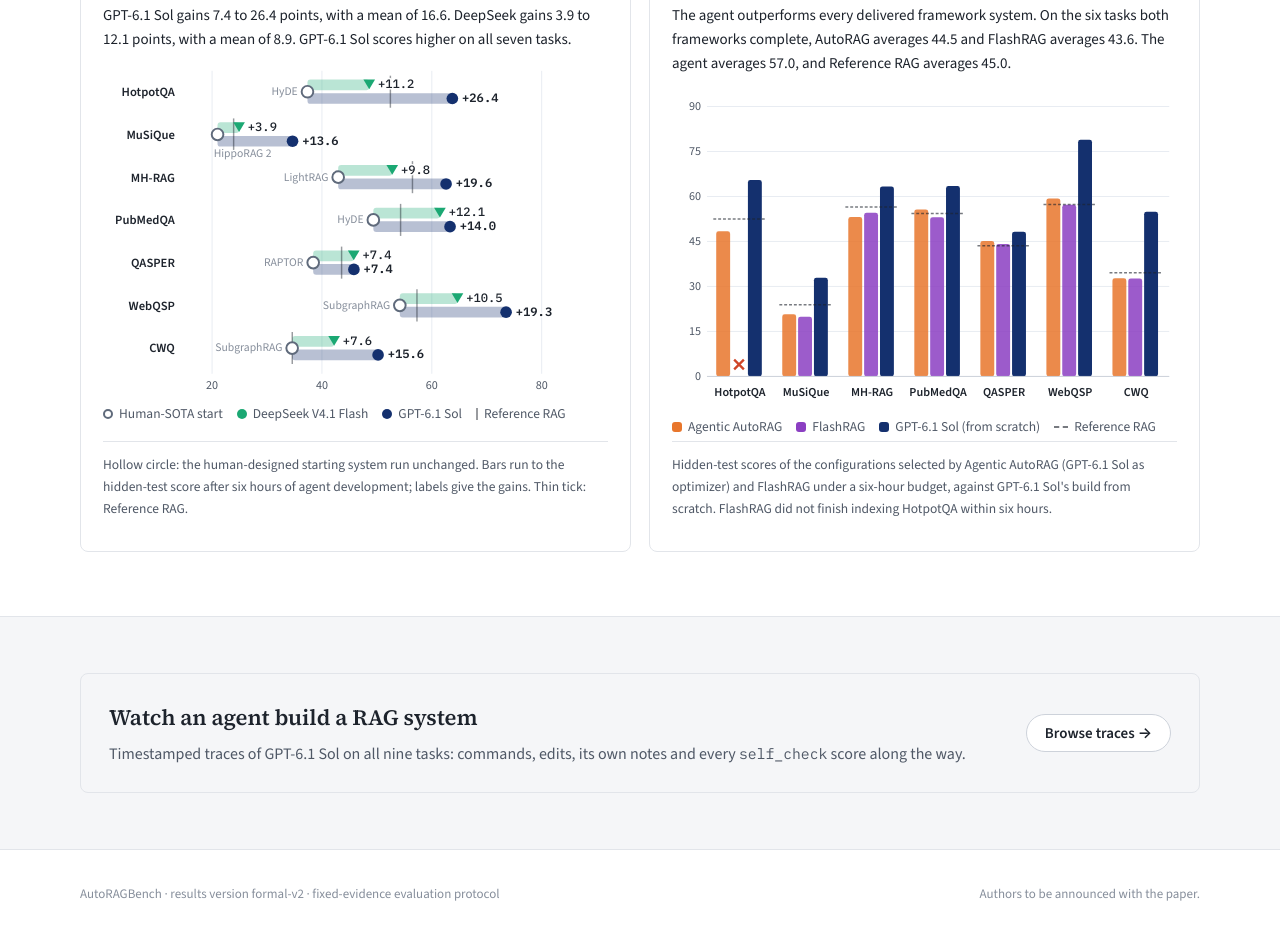
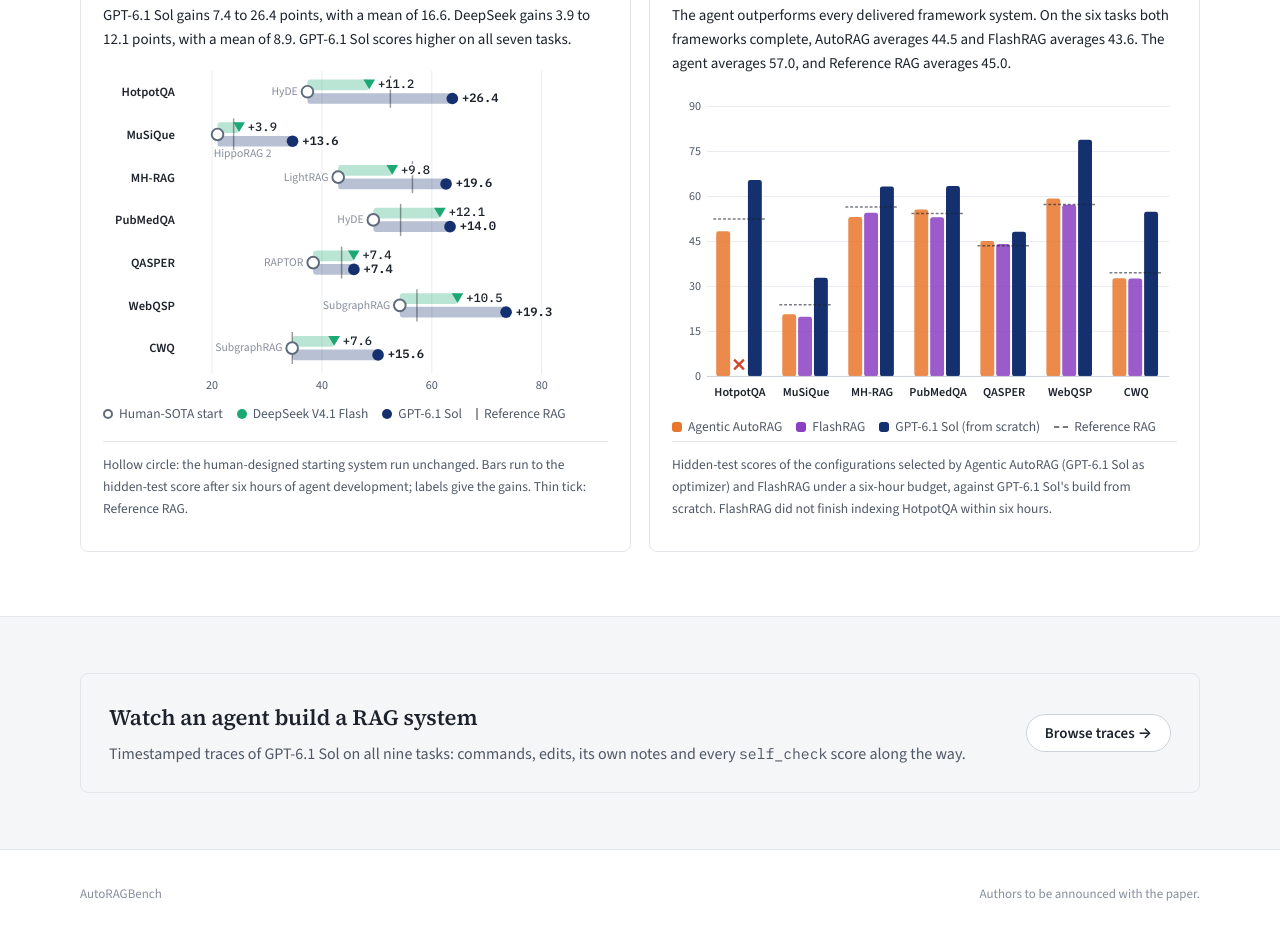
Before and after one commit to ZhanGHanG9991/AutoRAGBench_Website, a plain HTML site: page index.html in a window 1280 px wide. Shown: the part 8999-9938 px from the top of the page. Drawn offline with nearby package versions, Linux system fonts and the light colour scheme.

Commit message:
Drop results-version wording from footers
Co-Authored-By: Claude Opus 5.5 <noreply@anthropic.com>

```diff
--- a/index.html
+++ b/index.html
@@ -183,7 +183,7 @@
   </div>
 </section>
 
-<footer><div class="wrap"><span>AutoRAGBench · results version formal-v2 · fixed-evidence evaluation protocol</span><span class="js-team">Authors to be announced with the paper.</span></div></footer>
+<footer><div class="wrap"><span>AutoRAGBench</span><span class="js-team">Authors to be announced with the paper.</span></div></footer>
 <div class="tip"></div>
 <script src="assets/data.js"></script>
 <script src="assets/common.js"></script>
```
Also changed, not shown: traces/index.html (+1 -1 lines).
